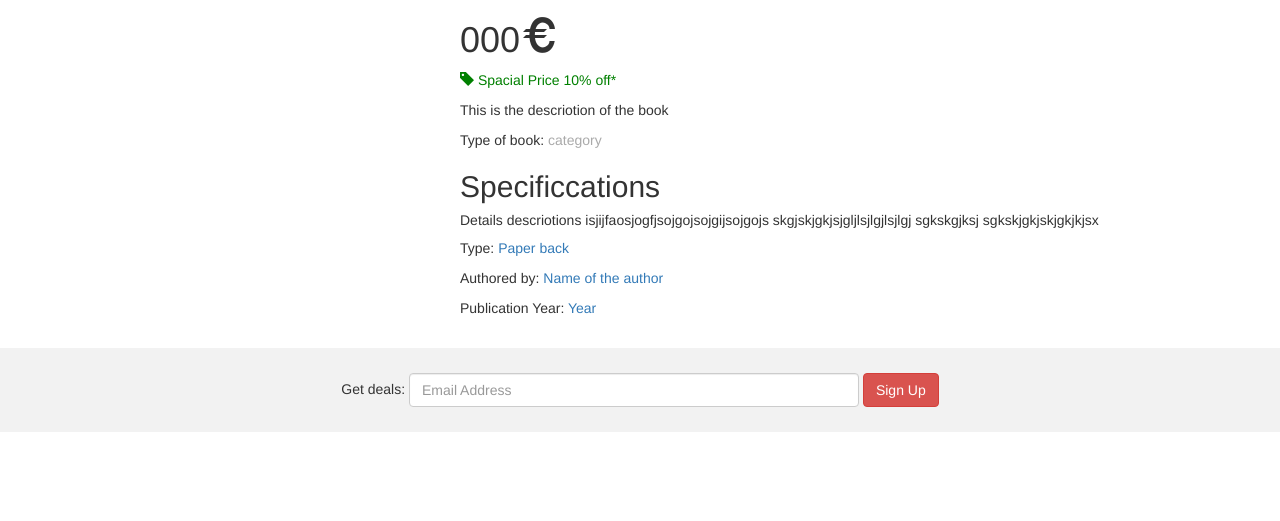
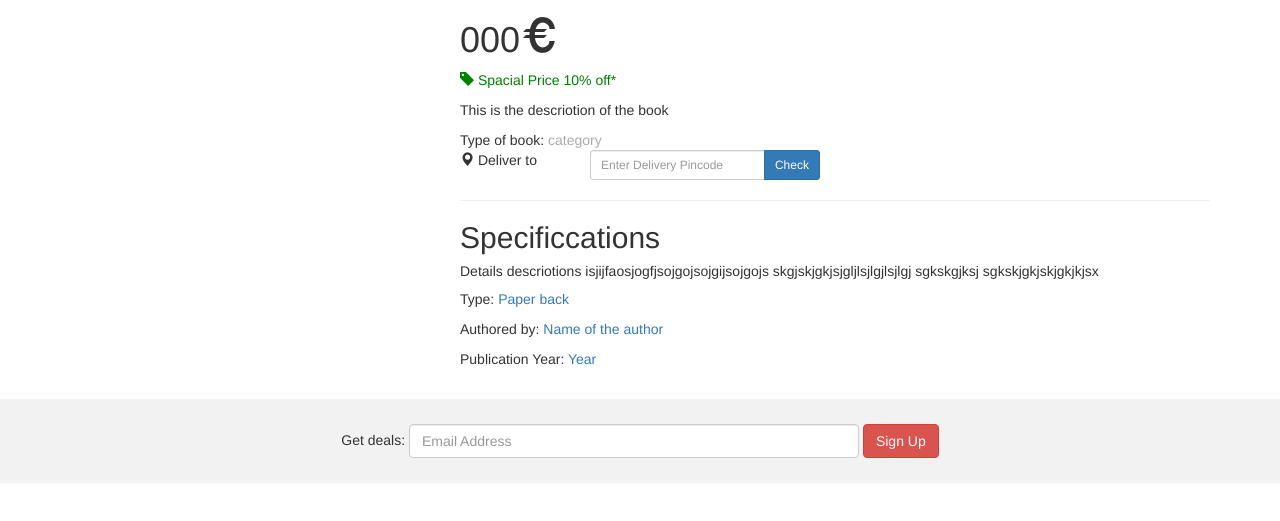
Before and after one commit to VictorJuez/lectet, a website: page app/static-files/product.html in a window 1280 px wide. Shown: the part 229-750 px from the top of the page. Drawn offline with nearby package versions, Linux system fonts and the light colour scheme.

Commit message:
updatebookpage

```diff
--- a/app/static-files/product.html
+++ b/app/static-files/product.html
@@ -147,9 +147,21 @@
                 Type of book: <a class="nav-link" href="#" id="book_category" style="color: #aaa">category</a>
                 <br>
 
+                <div class="row">
+                    <div class="col-lg-2"><span class="glyphicon glyphicon-map-marker"></span> Deliver to</div>
+                    <div class="col-lg-4">
+                        <div class="input-group input-group-sm">
+                            <input type="text" class="form-control" placeholder="Enter Delivery Pincode">
+                            <span class="input-group-btn">
+                                <button class="btn btn-primary" type="button">Check</button>
+                            </span>
+                        </div>
+                    </div>
+                </div>
 
 
 
+                <hr class="d-sm-none">
                 <!-- <div class="col-sm-8"> -->
                 <h2>Specificcations</h2>
                 <h5 id="book_long_description">Details descriotions isjijfaosjogfjsojgojsojgijsojgojs
```
